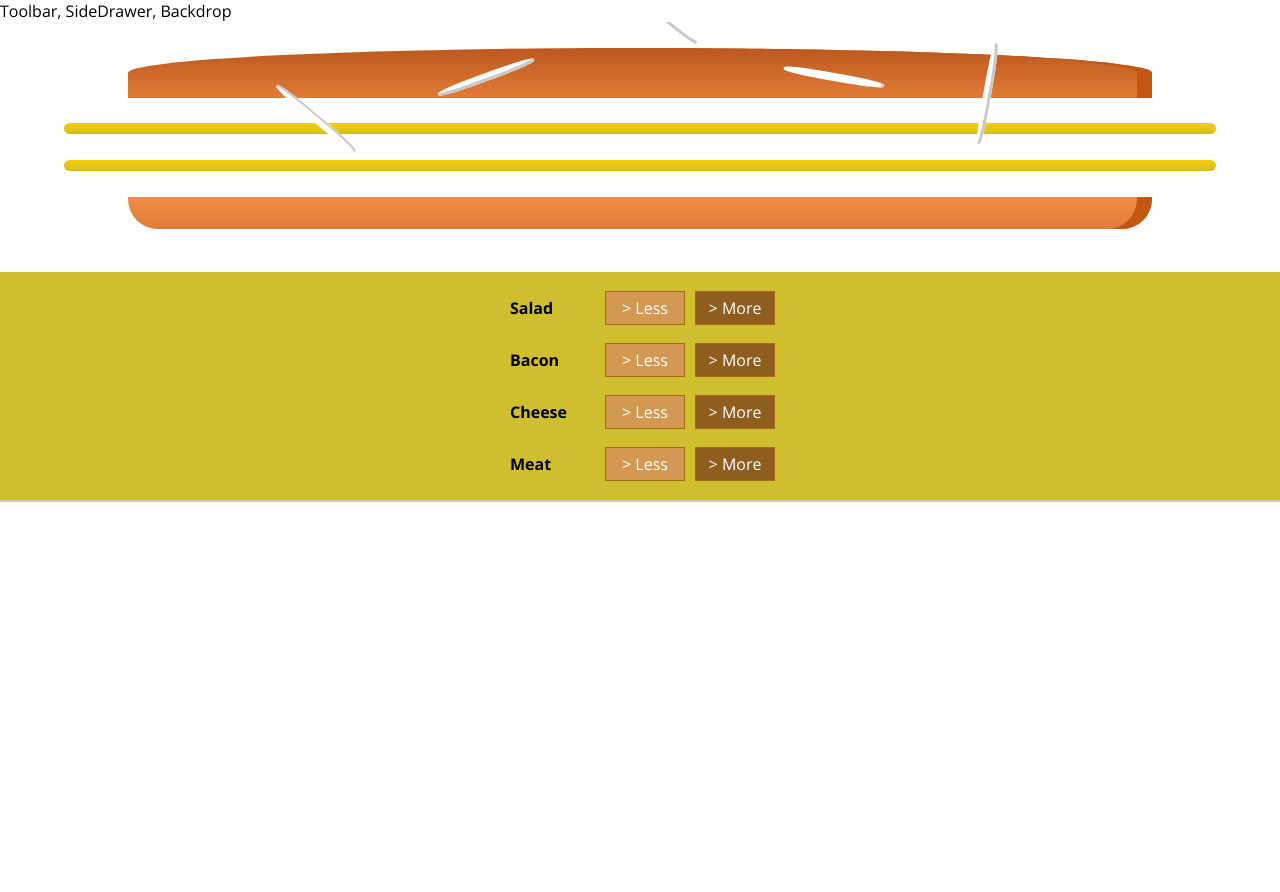
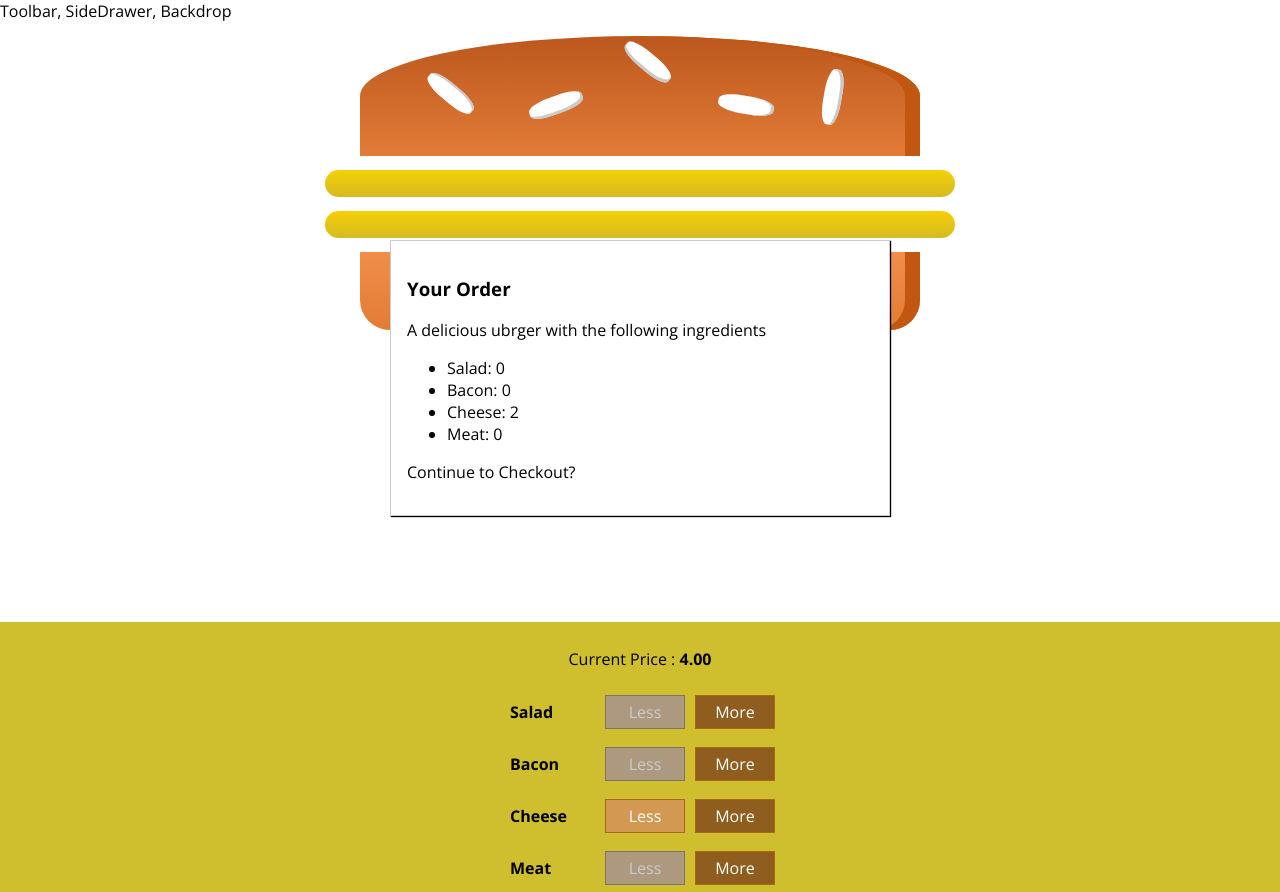
Before and after one commit to iamtonyc/react.complete.guide.burger.app, a React app: page / in a window 1280 px wide. Shown: the top 892 px of the page. Before the commit the page ends 800 px from the top, so only its background shows below. Built offline with nearby package versions, Linux system fonts and the light colour scheme.

Commit message:
after lesson 164

```diff
--- a/src/components/Burger/BuildControls/BuildControl/BuildControl.js
+++ b/src/components/Burger/BuildControls/BuildControl/BuildControl.js
@@ -1,21 +1,22 @@
-import React from 'react';
-import classes from './BuildControl.css';
+import React from "react";
+import classes from "./BuildControl.css";
 
-
-const buildControl=(props)=>{
+const buildControl = props => {
   return (
     <div className={classes.BuildControl}>
-        <div className={classes.Label}>
-            {props.label}
-        </div>
-        <button className={classes.Less}>>
+      <div className={classes.Label}>{props.label}</div>
+      <button
+        className={classes.Less}
+        onClick={props.deducted}
+        disabled={props.disabled}
+      >
         Less
       </button>
-        <button className={classes.More}>>
+      <button className={classes.More} onClick={props.added}>
         More
       </button>
     </div>
   );
 };
 
-export default buildControl ;
+export default buildControl;
--- a/src/components/Burger/BuildControls/BuildControls.css
+++ b/src/components/Burger/BuildControls/BuildControls.css
@@ -11,3 +11,45 @@
 
 
 }
+
+
+.OrderButton {
+    background-color: #DAD735;
+    outline: none;
+    cursor: pointer;
+    border: 1px solid #966909;
+    color: #966909;
+    font-family: inherit;
+    font-size: 1.2em;
+    padding: 15px 30px;
+    box-shadow: 2px 2px 2px #966909;
+}
+
+.OrderButton:hover, .OrderButton:active {
+    background-color: #A0DB41;
+    border: 1px solid #966909;
+    color: #966909;
+}
+
+.OrderButton:disabled {
+    background-color: #C7C6C6;
+    cursor: not-allowed;
+    border: 1px solid #ccc;
+    color: #888888;
+}
+
+.OrderButton:not(:disabled) {
+    animation: enable 0.3s linear;
+}
+
+@keyframes enable {
+    0% {
+        transform: scale(1);
+    }
+    60% {
+        transform: scale(1.1);
+    }
+    100% {
+        transform: scale(1);
+    }
+}
--- a/src/components/Burger/BuildControls/BuildControls.js
+++ b/src/components/Burger/BuildControls/BuildControls.js
@@ -1,26 +1,33 @@
-import React from 'react';
-import classes from './BuildControls.css';
-import BuildControl from './BuildControl/BuildControl';
+import React from "react";
+import classes from "./BuildControls.css";
+import BuildControl from "./BuildControl/BuildControl";
 
-const controls=[
-    {   label: 'Salad', type: 'salad'  },
-    {   label: 'Bacon', type: 'bacon'  },
-    {   label: 'Cheese', type: 'cheese'  },
-    {   label: 'Meat', type: 'meat'  },
+const controls = [
+  { label: "Salad", type: "salad" },
+  { label: "Bacon", type: "bacon" },
+  { label: "Cheese", type: "cheese" },
+  { label: "Meat", type: "meat" }
 ];
 
-const buildControls= (props) =>(
-     <div className={classes.BuildControls}>
-         {controls.map(ctrl=> (
-             <BuildControl key={ctrl.label} label={ctrl.label}/>
-         ))}
-
-     </div>
-
-
-
-
+const buildControls = props => (
+  <div className={classes.BuildControls}>
+    <p>
+      Current Price : <strong>{props.price.toFixed(2)}</strong>
+    </p>
+    {controls.map(ctrl => (
+      <BuildControl
+        key={ctrl.label}
+        label={ctrl.label}
+        type={ctrl.type}
+        added={() => props.ingredientAdded(ctrl.type)}
+        deducted={() => props.ingredientDeducted(ctrl.type)}
+        disabled={props.disabled[ctrl.type]}
+      />
+    ))}
+    <button className={classes.OrderButton} disabled={!props.purchasable}>
+      ORDER NOW
+    </button>
+  </div>
 );
 
-
-export default buildControls
+export default buildControls;
--- a/src/components/Burger/Burger.css
+++ b/src/components/Burger/Burger.css
@@ -9,7 +9,7 @@
 
 }
 
-@media (min-width:500px) and (min-height:400px
+@media (min-width:500px) and (min-height:400px)
  {
      .Burger{
          width: 350px;
@@ -17,7 +17,7 @@
     }
  }
 
-@media (min-width: 500px) and (min-height:401px
+@media (min-width: 500px) and (min-height:401px)
  {
      .Burger{
          width: 450px;
@@ -25,7 +25,7 @@
     }
  }
 
-@media (min-width: 1000px) and (min-height:700px
+@media (min-width: 1000px) and (min-height:700px)
  {
      .Burger{
          width: 700px;
--- a/src/components/Burger/Burger.js
+++ b/src/components/Burger/Burger.js
@@ -1,20 +1,22 @@
-import React from 'react';
+import React from "react";
 import classes from "./Burger.css";
-import BurgerIngredient from './BurgerIngredient/BurgerIngredient';
+import BurgerIngredient from "./BurgerIngredient/BurgerIngredient";
 
-const burger =(props) =>{
-    let transformedIngredients=Object.keys(props.ingredients)
-        .map(igKey=>{
-            return [...Array(props.ingredients[igKey])].map((_,i)=>{
-                return <BurgerIngredient key={igKey+i} type={igKey}/>
+const burger = props => {
+  let transformedIngredients = Object.keys(props.ingredients)
+    .map(igKey => {
+      return [...Array(props.ingredients[igKey])].map((_, i) => {
+        return <BurgerIngredient key={igKey + i} type={igKey} />;
       });
     })
-         .reduce((arr, el)=>{
-             return arr.concat(el)
-         },[]);
-        if (transformedIngredients===0){
-            transformedIngredients=<p>Please start adding ingredients</p>
+    .reduce((arr, el) => {
+      return arr.concat(el);
+    }, []);
+
+  if (transformedIngredients.length === 0) {
+    transformedIngredients = <p>Please start adding ingredients!</p>;
   }
+
   return (
     <div className={classes.Burger}>
       <BurgerIngredient type="bread-top" />
@@ -22,6 +24,6 @@
       <BurgerIngredient type="bread-bottom" />
     </div>
   );
-}
+};
 
 export default burger;
--- /dev/null
+++ b/src/components/Burger/OrderSummary/OrderSummary.js
@@ -0,0 +1,25 @@
+import React from "react";
+
+import Aux from "../../../hoc/Auxiliary";
+
+const orderSummary = props => {
+  const ingredientSummary = Object.keys(props.ingredients).map(igKey => {
+    return (
+      <li key={igKey}>
+        <span style={{ textTransform: "capitalize" }}>{igKey}</span>:{" "}
+        {props.ingredients[igKey]}
+      </li>
+    );
+  });
+
+  return (
+    <Aux>
+      <h3>Your Order</h3>
+      <p>A delicious ubrger with the following ingredients</p>
+      <ul>{ingredientSummary}</ul>
+      <p>Continue to Checkout?</p>
+    </Aux>
+  );
+};
+
+export default orderSummary;
--- /dev/null
+++ b/src/components/UI/Backdrop/Backdrop.js
@@ -0,0 +1,6 @@
+import React from "react";
+const backDrop = props => {
+  <div>{props.children}</div>;
+};
+
+export default backDrop;
--- /dev/null
+++ b/src/components/UI/Modal/Modal.css
@@ -0,0 +1,20 @@
+.Modal {
+    position: fixed;
+    z-index: 500;
+    background-color: white;
+    width: 70%;
+    border: 1px solid #ccc;
+    box-shadow: 1px 1px 1px black;
+    padding: 16px;
+    left: 15%;
+    top: 30%;
+    box-sizing: border-box;
+    transition: all 0.3s ease-out;
+}
+
+@media (min-width: 600px) {
+    .Modal {
+        width: 500px;
+        left: calc(50% - 250px);
+    }
+}
--- /dev/null
+++ b/src/components/UI/Modal/Modal.js
@@ -0,0 +1,8 @@
+import React from "react";
+import classes from "./Modal.css";
+
+const modal = props => {
+  return <div className={classes.Modal}>{props.children}</div>;
+};
+
+export default modal;
--- a/src/containers/BurgerBuilder/BurgerBuilder.js
+++ b/src/containers/BurgerBuilder/BurgerBuilder.js
@@ -1,37 +1,99 @@
-import React, { Component } from 'react';
+import React, { Component } from "react";
 
-import Aux from '../../hoc/Auxiliary';
-import Burger from '../../components/Burger/Burger';
-import BuildControls from '../../components/Burger/BuildControls/BuildControls';
+import Aux from "../../hoc/Auxiliary";
+import Burger from "../../components/Burger/Burger";
+import BuildControls from "../../components/Burger/BuildControls/BuildControls";
+import Modal from "../../components/UI/Modal/Modal";
+import OrderSummary from "../../components/Burger/OrderSummary/OrderSummary";
 
+const INTGREDIENT_PRICES = {
+  salad: 0.5,
+  bacon: 0.4,
+  meat: 1.3,
+  cheese: 0.7
+};
 class BurgerBuilder extends Component {
   // constructor (props){
   //     super(props);
   //     this.state={...}
   // }
-    state= {
-        ingredients : {
+  state = {
+    ingredients: {
       salad: 0,
-            bacon:0,
-            cheese:2,
-            meat:0
+      bacon: 0,
+      cheese: 2,
+      meat: 0
+    },
+    totalPrice: 4,
+    purchasable: false
+  };
+
+  updatePurchaseState(ingredients) {
+    const sum = Object.keys(ingredients)
+      .map(igKey => {
+        return ingredients[igKey];
+      })
+      .reduce((sum, el) => {
+        return sum + el;
+      }, 0);
+
+    this.setState({ purchasable: sum > 0 });
   }
 
+  addIngredientHandler = type => {
+    const oldCount = this.state.ingredients[type];
+    const updatedCount = oldCount + 1;
+    const updatedIngredients = {
+      ...this.state.ingredients
+    };
+    updatedIngredients[type] = updatedCount;
+    const priceAddition = INTGREDIENT_PRICES[type];
+    const oldPrice = this.state.totalPrice;
+    const newPrice = oldPrice + priceAddition;
+    this.setState({ totalPrice: newPrice, ingredients: updatedIngredients });
+    this.updatePurchaseState(updatedIngredients);
+  };
 
+  removeIngredientHandler = type => {
+    const oldCount = this.state.ingredients[type];
+    if (oldCount <= 0) {
+      return;
+    }
+    const updatedCount = oldCount - 1;
+    const updatedIngredients = {
+      ...this.state.ingredients
+    };
+    updatedIngredients[type] = updatedCount;
+    const priceDeduction = INTGREDIENT_PRICES[type];
+    const oldPrice = this.state.totalPrice;
+    const newPrice = oldPrice - priceDeduction;
+    this.setState({ totalPrice: newPrice, ingredients: updatedIngredients });
+    this.updatePurchaseState(updatedIngredients);
+  };
+
+  render() {
+    const disabledInfo = {
+      ...this.state.ingredients
+    };
+    for (let key in disabledInfo) {
+      disabledInfo[key] = disabledInfo[key] <= 0;
     }
 
-
-
-    render(){
     return (
       <Aux>
-                <Burger ingredients={this.state.ingredients}></Burger>
-                <BuildControls/>
+        <Modal>
+          <OrderSummary ingredients={this.state.ingredients} />
+        </Modal>
+        <Burger ingredients={this.state.ingredients} />
+        <BuildControls
+          ingredientAdded={this.addIngredientHandler}
+          ingredientDeducted={this.removeIngredientHandler}
+          disabled={disabledInfo}
+          purchasable={this.state.purchasable}
+          price={this.state.totalPrice}
+        />
       </Aux>
-
     );
   }
 }
-
-
 export default BurgerBuilder;
```
Also changed, not shown: 1 other file (tests, documents, lock files or other folders). Lines whose indentation alone changed are shown as unchanged.
